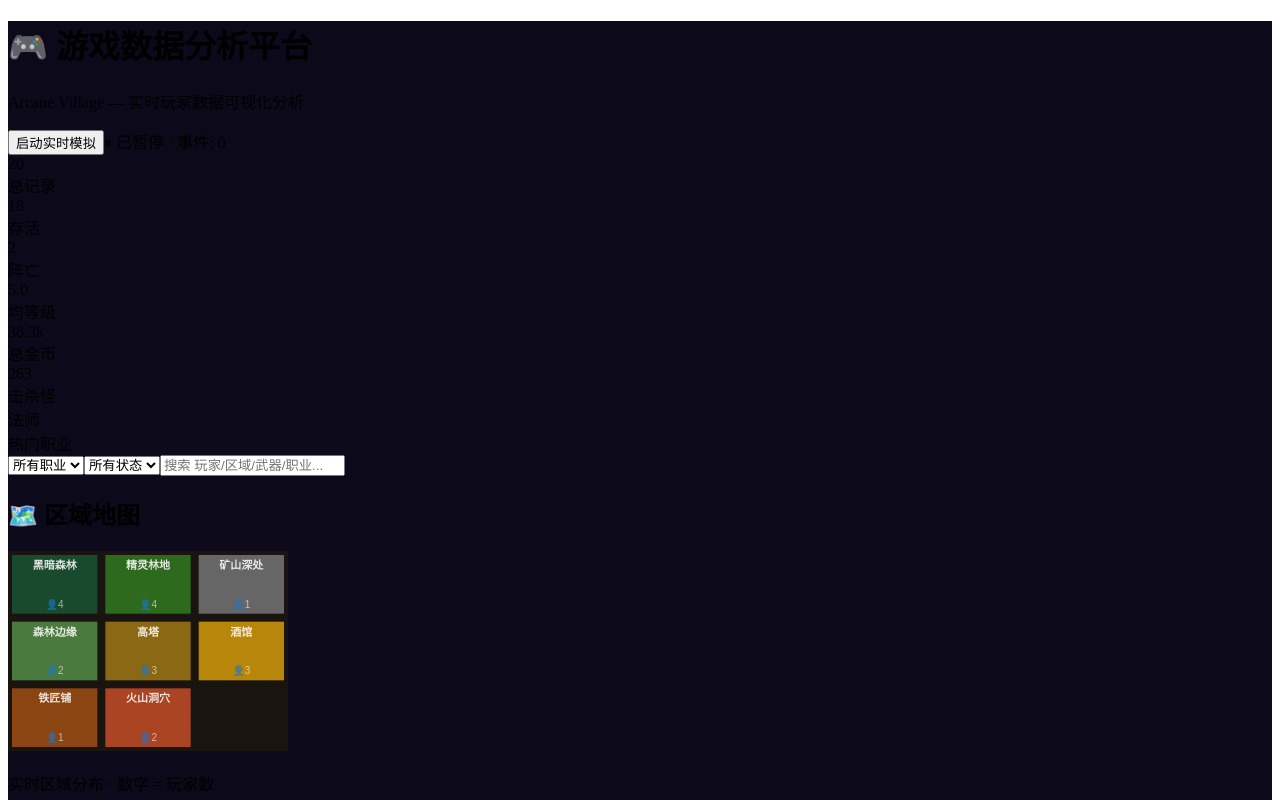
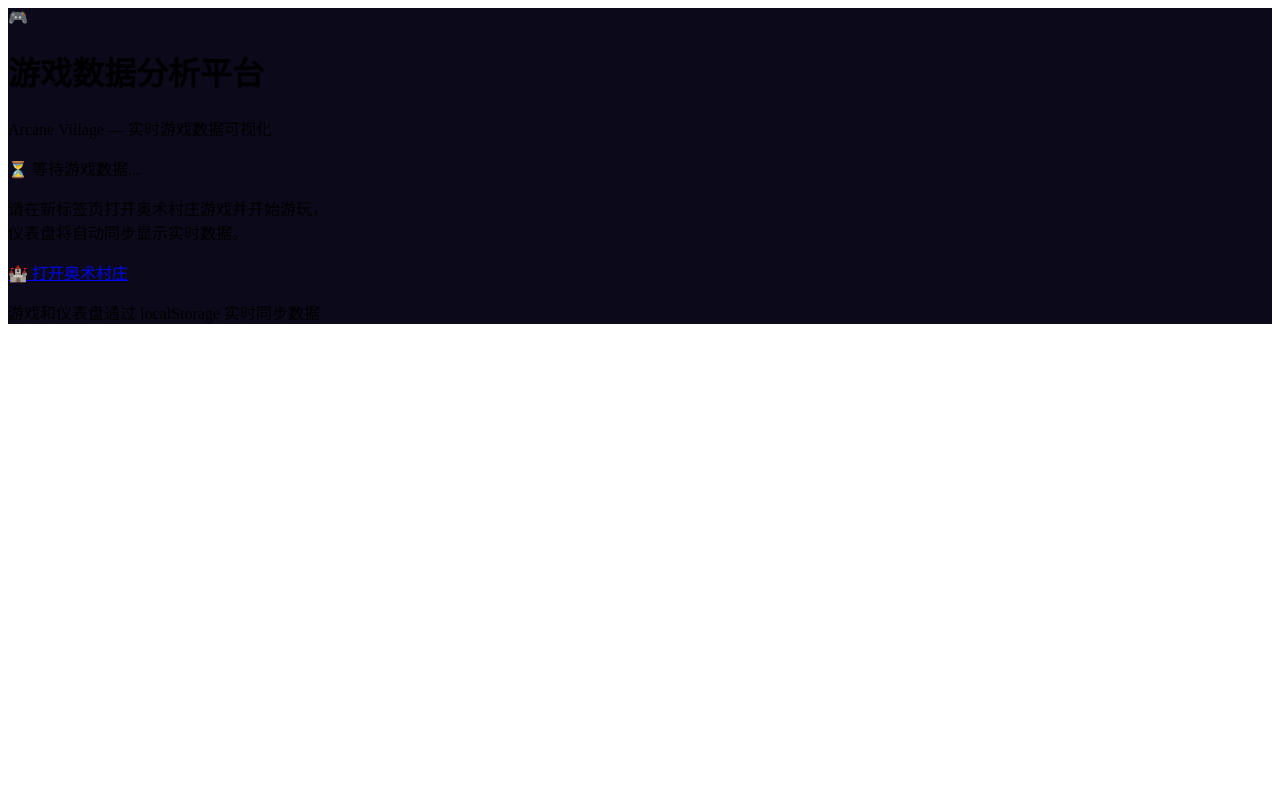
Before and after one commit to YYGSSH/game-data-analyzer, a React (Create React App) app: page / in a window 1280 px wide. Shown: the top 800 px of the page. Built offline with nearby package versions, Linux system fonts and the light colour scheme.

Commit message:
Connect dashboard to real Arcane Village game data via localStorage

```diff
--- a/src/App.js
+++ b/src/App.js
@@ -1,32 +1,57 @@
 import React, { useRef, useEffect, useState, useCallback } from "react";
-import staticData from "./data.json";
-import DataTable from "./components/DataTable";
 import DataCharts from "./components/DataCharts";
 import { motion } from "framer-motion";
-import { Input } from "./components/ui/input";
-import { Select } from "./components/ui/select";
-import { generateGameEvent, getSummaryStats } from "./gameSimulator";
 
-function GameMinimap({ data }) {
+const ZONE_LABELS = {
+  dark_forest: '黑暗森林', elf_woods: '精灵林地', mine: '矿山深处',
+  tavern: '酒馆', tower: '高塔', shop: '商铺', ruins: '古城遗迹', village: '村庄',
+};
+const ZONE_COLORS = {
+  dark_forest: '#1a4a2e', elf_woods: '#2d6a1e', mine: '#666',
+  tavern: '#b8860b', tower: '#8b6914', shop: '#daa520', ruins: '#887744', village: '#c4a060',
+};
+const NPC_COLORS = {
+  '艾德里克': '#9966cc', '莱拉': '#66cc66', '布罗加': '#cc8844', '米拉': '#cc6666', '凯尔': '#cc9944',
+};
+
+function GameMinimap({ gameState }) {
   const canvasRef = useRef(null);
-  const ZONE_COLORS = {
-    '黑暗森林': '#1a4a2e', '精灵林地': '#2d6a1e', '矿山深处': '#666',
-    '森林边缘': '#4a7a3e', '高塔': '#8b6914', '酒馆': '#b8860b',
-    '铁匠铺': '#8b4513', '火山洞穴': '#aa4422', '龙巢': '#cc3333', '古城遗迹': '#887744'
-  };
 
   useEffect(() => {
     const canvas = canvasRef.current;
-    if (!canvas) return;
+    if (!canvas || !gameState) return;
     const ctx = canvas.getContext('2d');
     const w = canvas.width, h = canvas.height;
     ctx.fillStyle = '#1a1410';
     ctx.fillRect(0, 0, w, h);
 
+    // Collect zone data
     const zoneCounts = {};
-    data.forEach(d => { zoneCounts[d.zone] = (zoneCounts[d.zone] || 0) + 1; });
+    const zoneNpcs = {};
+    const zoneMonsters = {};
+
+    if (gameState.player) {
+      const z = gameState.player.zone;
+      zoneCounts[z] = (zoneCounts[z] || 0) + 1;
+    }
+    (gameState.npcs || []).forEach(n => {
+      zoneCounts[n.zone] = (zoneCounts[n.zone] || 0) + 1;
+      zoneNpcs[n.zone] = (zoneNpcs[n.zone] || 0) + 1;
+    });
+    (gameState.monsters || []).forEach(m => {
+      zoneCounts[m.zone] = (zoneCounts[m.zone] || 0) + 1;
+      zoneMonsters[m.zone] = (zoneMonsters[m.zone] || 0) + 1;
+    });
 
     const zones = Object.keys(zoneCounts);
+    if (!zones.length) {
+      ctx.fillStyle = '#888';
+      ctx.font = '14px sans-serif';
+      ctx.textAlign = 'center';
+      ctx.fillText('等待游戏数据...', w / 2, h / 2);
+      return;
+    }
+
     const cols = Math.ceil(Math.sqrt(zones.length));
     const cellW = w / cols, cellH = h / Math.ceil(zones.length / cols);
 
@@ -37,102 +62,128 @@ function GameMinimap({ data }) {
       ctx.fillStyle = ZONE_COLORS[zone] || '#4a3a2a';
       ctx.fillRect(x, y, cw, ch);
       ctx.fillStyle = 'rgba(255,255,255,0.85)';
-      ctx.font = 'bold 11px sans-serif';
+      ctx.font = 'bold 10px sans-serif';
       ctx.textAlign = 'center';
-      ctx.fillText(zone.slice(0, 4), x + cw / 2, y + 14);
-      ctx.font = '10px sans-serif';
+      ctx.fillText((ZONE_LABELS[zone] || zone).slice(0, 4), x + cw / 2, y + 14);
+      ctx.font = '9px sans-serif';
       ctx.fillStyle = 'rgba(255,255,255,0.6)';
-      ctx.fillText('👤' + zoneCounts[zone], x + cw / 2, y + ch - 6);
+      const n = zoneNpcs[zone] || 0, m = zoneMonsters[zone] || 0;
+      ctx.fillText('P:' + zoneCounts[zone] + ' N:' + n + ' M:' + m, x + cw / 2, y + ch - 6);
     });
-  }, [data]);
+  }, [gameState]);
 
   return (
     <div className="bg-gray-800 rounded-2xl shadow p-4 border border-gray-700">
-      <h2 className="text-lg font-semibold text-gray-100 mb-3">🗺️ 区域地图</h2>
-      <canvas ref={canvasRef} width={280} height={200} className="w-full rounded-lg border border-gray-700" />
-      <p className="text-xs text-gray-400 mt-2">实时区域分布 · 数字 = 玩家数</p>
+      <h2 className="text-lg font-semibold text-gray-100 mb-3">🗺️ 实时区域热力图</h2>
+      <canvas ref={canvasRef} width={300} height={220} className="w-full rounded-lg border border-gray-700" />
+      <p className="text-xs text-gray-400 mt-2">P=玩家 N=NPC M=怪物</p>
     </div>
   );
 }
 
 function App() {
-  const [gameData, setGameData] = useState([...staticData]);
-  const [isRunning, setIsRunning] = useState(false);
-  const [eventCount, setEventCount] = useState(0);
-  const [category, setCategory] = useState("All");
-  const [status, setStatus] = useState("All");
-  const [search, setSearch] = useState("");
+  const [gameState, setGameState] = useState(null);
+  const [history, setHistory] = useState([]);
+  const [connected, setConnected] = useState(false);
   const timerRef = useRef(null);
+  const lastTurnRef = useRef(0);
 
-  const addEvent = useCallback(() => {
-    setGameData(prev => [...prev.slice(-199), generateGameEvent()]);
-    setEventCount(c => c + 1);
+  const pollGameState = useCallback(() => {
+    try {
+      const raw = localStorage.getItem('arcane_village_state');
+      if (!raw) return;
+      const data = JSON.parse(raw);
+      if (data.turn !== lastTurnRef.current) {
+        lastTurnRef.current = data.turn;
+        setGameState(data);
+        setConnected(true);
+        setHistory(prev => {
+          const next = [...prev, {
+            turn: data.turn,
+            time: data.gameTime,
+            level: data.player?.level || 1,
+            hp: data.player?.hp || 0,
+            gold: data.player?.gold || 0,
+            monsters: (data.monsters || []).length,
+          }];
+          return next.slice(-60);
+        });
+      }
+    } catch (e) {}
   }, []);
 
-  const startSimulation = () => {
-    if (isRunning) return;
-    setIsRunning(true);
-    timerRef.current = setInterval(addEvent, 2000);
-  };
+  useEffect(() => {
+    timerRef.current = setInterval(pollGameState, 500);
+    return () => { if (timerRef.current) clearInterval(timerRef.current); };
+  }, [pollGameState]);
 
-  const stopSimulation = () => {
-    setIsRunning(false);
-    if (timerRef.current) { clearInterval(timerRef.current); timerRef.current = null; }
-  };
+  if (!connected) {
+    return (
+      <div className="min-h-screen flex items-center justify-center" style={{ background: '#0c0a1a' }}>
+        <div className="text-center">
+          <div className="text-6xl mb-6">🎮</div>
+          <h1 className="text-2xl font-bold text-gray-100 mb-3">游戏数据分析平台</h1>
+          <p className="text-gray-400 mb-6">Arcane Village — 实时游戏数据可视化</p>
+          <div className="bg-gray-800 rounded-xl p-6 border border-gray-700 max-w-md mx-auto">
+            <p className="text-yellow-400 text-lg mb-4">⏳ 等待游戏数据...</p>
+            <p className="text-gray-400 text-sm mb-4">
+              请在新标签页打开奥术村庄游戏并开始游玩，<br />
+              仪表盘将自动同步显示实时数据。
+            </p>
+            <a href="https://yygssh.github.io/arcane-village/"
+              target="_blank" rel="noopener noreferrer"
+              className="inline-block px-6 py-3 bg-purple-600 hover:bg-purple-500 text-white rounded-lg text-sm font-medium transition-colors">
+              🏰 打开奥术村庄
+            </a>
+            <p className="text-gray-600 text-xs mt-4">
+              游戏和仪表盘通过 localStorage 实时同步数据
+            </p>
+          </div>
+        </div>
+      </div>
+    );
+  }
 
-  useEffect(() => { return () => { if (timerRef.current) clearInterval(timerRef.current); }; }, []);
+  const p = gameState?.player || {};
+  const npcs = gameState?.npcs || [];
+  const monsters = gameState?.monsters || [];
+  const events = gameState?.recentEvents || [];
 
-  const filtered = gameData.filter((row) => {
-    return (
-      (category === "All" || row.class === category) &&
-      (status === "All" || row.status === status) &&
-      (search === "" ||
-        row.player.toLowerCase().includes(search.toLowerCase()) ||
-        row.zone.toLowerCase().includes(search.toLowerCase()) ||
-        row.weapon.toLowerCase().includes(search.toLowerCase()) ||
-        row.class.toLowerCase().includes(search.toLowerCase()))
-    );
-  });
+  // Build chart data
+  const zoneData = {};
+  if (p.zone) zoneData[p.zone] = (zoneData[p.zone] || 0) + 1;
+  npcs.forEach(n => { zoneData[n.zone] = (zoneData[n.zone] || 0) + 1; });
+  monsters.forEach(m => { zoneData[m.zone] = (zoneData[m.zone] || 0) + 1; });
+  const zoneChart = Object.entries(zoneData).map(([k, v]) => ({ name: ZONE_LABELS[k] || k, count: v }));
 
-  const stats = getSummaryStats(gameData);
+  const monsterTypes = {};
+  monsters.forEach(m => { monsterTypes[m.type] = (monsterTypes[m.type] || 0) + 1; });
+  const monsterChart = Object.entries(monsterTypes).map(([k, v]) => ({ name: k, count: v }));
 
   return (
-    <div className="p-4 lg:p-6 min-h-screen" style={{background:'#0c0a1a'}}>
-      <motion.div initial={{opacity:0,y:-20}} animate={{opacity:1,y:0}} className="mb-6 flex flex-wrap items-center justify-between gap-3">
+    <div className="p-4 lg:p-6 min-h-screen" style={{ background: '#0c0a1a' }}>
+      <motion.div initial={{ opacity: 0, y: -20 }} animate={{ opacity: 1, y: 0 }} className="mb-6 flex flex-wrap items-center justify-between gap-3">
         <div>
           <h1 className="text-2xl font-bold text-gray-100">🎮 游戏数据分析平台</h1>
-          <p className="text-gray-400 text-sm mt-1">Arcane Village — 实时玩家数据可视化分析</p>
+          <p className="text-gray-400 text-sm mt-1">
+            Arcane Village · 回合 {gameState?.turn} · 游戏时间 {Math.floor((gameState?.gameTime || 0) / 1000)}s
+          </p>
         </div>
-        <div className="flex items-center gap-3">
-          {!isRunning ? (
-            <button onClick={startSimulation}
-              className="px-4 py-2 bg-purple-600 hover:bg-purple-500 text-white rounded-lg text-sm font-medium transition-colors flex items-center gap-2">
-              <span className="w-2 h-2 rounded-full bg-green-400" />
-              启动实时模拟
-            </button>
-          ) : (
-            <button onClick={stopSimulation}
-              className="px-4 py-2 bg-gray-700 hover:bg-gray-600 text-gray-200 rounded-lg text-sm font-medium transition-colors flex items-center gap-2">
-              <span className="w-2 h-2 rounded-full bg-red-400 animate-pulse" />
-              停止模拟
-            </button>
-          )}
-          <span className="text-xs text-gray-500 bg-gray-800 px-2 py-1 rounded">
-            {isRunning ? '🔴 实时采集' : '⏸ 已暂停'} · 事件: {eventCount}
-          </span>
+        <div className="flex items-center gap-2">
+          <span className="w-2 h-2 rounded-full bg-green-400 animate-pulse" />
+          <span className="text-xs text-green-400">实时同步中</span>
         </div>
       </motion.div>
 
-      {/* Summary Bar */}
-      <motion.div className="grid grid-cols-4 lg:grid-cols-7 gap-3 mb-5" initial={{opacity:0}} animate={{opacity:1}}>
+      {/* Player Stats */}
+      <motion.div className="grid grid-cols-2 lg:grid-cols-6 gap-3 mb-5" initial={{ opacity: 0 }} animate={{ opacity: 1 }}>
         {[
-          { label: '总记录', value: stats.total, color: 'text-purple-400' },
-          { label: '存活', value: stats.alive, color: 'text-green-400' },
-          { label: '阵亡', value: stats.dead, color: 'text-red-400' },
-          { label: '均等级', value: stats.avgLevel, color: 'text-yellow-400' },
-          { label: '总金币', value: (stats.totalGold / 1000).toFixed(1) + 'k', color: 'text-amber-400' },
-          { label: '击杀怪', value: stats.totalMonsters, color: 'text-cyan-400' },
-          { label: '热门职业', value: stats.topClass, color: 'text-pink-400' },
+          { label: '等级', value: 'Lv.' + p.level, color: 'text-yellow-400' },
+          { label: '生命', value: p.hp + '/' + p.maxHp, color: 'text-red-400' },
+          { label: '法力', value: p.mp + '/' + p.maxMp, color: 'text-blue-400' },
+          { label: '金币', value: p.gold, color: 'text-amber-400' },
+          { label: '经验', value: p.exp + '/' + (p.level * 20), color: 'text-green-400' },
+          { label: '武器', value: p.weapon || '无', color: 'text-purple-400' },
         ].map((s, i) => (
           <div key={i} className="bg-gray-800 rounded-xl p-3 text-center border border-gray-700">
             <div className={`text-xl font-bold ${s.color}`}>{s.value}</div>
@@ -141,38 +192,99 @@ function App() {
         ))}
       </motion.div>
 
-      <div className="flex flex-wrap gap-3 mb-6">
-        <Select value={category} onChange={(e) => setCategory(e.target.value)}
-          className="w-36 bg-gray-800 text-gray-200 border-gray-700">
-          <option value="All">所有职业</option>
-          <option value="法师">法师</option><option value="精灵">精灵</option>
-          <option value="矮人">矮人</option><option value="猎人">猎人</option><option value="治疗师">治疗师</option>
-          <option value="战士">战士</option><option value="刺客">刺客</option><option value="德鲁伊">德鲁伊</option>
-        </Select>
-        <Select value={status} onChange={(e) => setStatus(e.target.value)}
-          className="w-32 bg-gray-800 text-gray-200 border-gray-700">
-          <option value="All">所有状态</option><option value="存活">存活</option><option value="阵亡">阵亡</option>
-        </Select>
-        <Input type="text" placeholder="搜索 玩家/区域/武器/职业..."
-          className="w-64 bg-gray-800 text-gray-200 border-gray-700"
-          value={search} onChange={(e) => setSearch(e.target.value)} />
-      </div>
+      <div className="grid grid-cols-1 lg:grid-cols-3 gap-4 mb-6">
+        {/* Minimap */}
+        <div className="lg:col-span-1">
+          <GameMinimap gameState={gameState} />
+        </div>
 
-      <div className="grid grid-cols-1 lg:grid-cols-3 gap-4 mb-6">
-        <div className="lg:col-span-1">
-          <GameMinimap data={filtered} />
-        </div>
-        <div className="lg:col-span-2">
-          <motion.div className="bg-gray-800 rounded-2xl shadow p-4 border border-gray-700"
-            initial={{opacity:0,y:20}} animate={{opacity:1,y:0}}>
-            <DataCharts data={filtered} />
-          </motion.div>
+        {/* Overview stats */}
+        <div className="lg:col-span-2 space-y-4">
+          <div className="grid grid-cols-3 gap-3">
+            <div className="bg-gray-800 rounded-xl p-4 text-center border border-gray-700">
+              <div className="text-2xl font-bold text-purple-400">{npcs.length}</div>
+              <div className="text-xs text-gray-500">活跃 NPC</div>
+            </div>
+            <div className="bg-gray-800 rounded-xl p-4 text-center border border-gray-700">
+              <div className="text-2xl font-bold text-red-400">{monsters.length}</div>
+              <div className="text-xs text-gray-500">存活怪物</div>
+            </div>
+            <div className="bg-gray-800 rounded-xl p-4 text-center border border-gray-700">
+              <div className="text-2xl font-bold text-green-400">{p.alive ? '存活' : '阵亡'}</div>
+              <div className="text-xs text-gray-500">玩家状态</div>
+            </div>
+          </div>
+
+          {/* Zone distribution */}
+          <div className="bg-gray-800 rounded-xl p-4 border border-gray-700">
+            <h3 className="text-sm font-semibold text-gray-200 mb-2">📍 区域分布</h3>
+            <div className="flex flex-wrap gap-2">
+              {zoneChart.map((z, i) => (
+                <div key={i} className="flex items-center gap-2 bg-gray-900 rounded-lg px-3 py-2 border border-gray-700">
+                  <span className="w-3 h-3 rounded-sm" style={{ background: ZONE_COLORS[Object.keys(zoneData)[i]] || '#666' }} />
+                  <span className="text-sm text-gray-200">{z.name}</span>
+                  <span className="text-xs text-gray-500">×{z.count}</span>
+                </div>
+              ))}
+            </div>
+          </div>
+
+          {/* Monster breakdown */}
+          {monsters.length > 0 && (
+            <div className="bg-gray-800 rounded-xl p-4 border border-gray-700">
+              <h3 className="text-sm font-semibold text-gray-200 mb-2">👹 怪物分布</h3>
+              <div className="flex flex-wrap gap-2">
+                {monsters.map((m, i) => (
+                  <div key={i} className="flex items-center gap-2 bg-gray-900 rounded-lg px-3 py-2 border border-gray-700">
+                    <span className="text-lg">{m.emoji}</span>
+                    <span className="text-sm text-gray-200">{m.type}</span>
+                    <span className="text-xs text-gray-500">HP {m.hp}/{m.maxHp}</span>
+                    <span className="text-xs text-gray-600">({m.zone && ZONE_LABELS[m.zone] || m.zone})</span>
+                  </div>
+                ))}
+              </div>
+            </div>
+          )}
         </div>
       </div>
 
-      <motion.div className="bg-gray-800 rounded-2xl shadow p-4 border border-gray-700"
-        initial={{opacity:0,y:20}} animate={{opacity:1,y:0}}>
-        <DataTable data={filtered} />
+      {/* NPC List */}
+      <motion.div className="bg-gray-800 rounded-xl p-4 border border-gray-700 mb-6" initial={{ opacity: 0 }} animate={{ opacity: 1 }}>
+        <h3 className="text-sm font-semibold text-gray-200 mb-3">👥 NPC 状态</h3>
+        <div className="grid grid-cols-2 lg:grid-cols-5 gap-2">
+          {npcs.map((n, i) => (
+            <div key={i} className="bg-gray-900 rounded-lg p-3 border border-gray-700 flex items-center gap-3">
+              <div className="w-3 h-3 rounded-full flex-shrink-0" style={{ background: NPC_COLORS[n.name] || '#888' }} />
+              <div>
+                <div className="text-sm text-gray-200 font-medium">{n.name}</div>
+                <div className="text-xs text-gray-500">{n.title} · {ZONE_LABELS[n.zone] || n.zone}</div>
+                <div className="text-xs text-gray-600">
+                  {n.state === 'walking' ? '🚶 移动中' : n.state === 'talking' ? '💬 对话中' : n.state === 'casting' ? '✨ 施法中' : '💤 待机'}
+                </div>
+              </div>
+            </div>
+          ))}
+        </div>
+      </motion.div>
+
+      {/* Recent Events */}
+      <motion.div className="bg-gray-800 rounded-xl p-4 border border-gray-700" initial={{ opacity: 0 }} animate={{ opacity: 1 }}>
+        <h3 className="text-sm font-semibold text-gray-200 mb-3">📜 最近事件</h3>
+        <div className="space-y-1 max-h-48 overflow-y-auto">
+          {events.length === 0 && <p className="text-gray-500 text-sm">暂无事件</p>}
+          {events.map((e, i) => (
+            <div key={i} className="text-sm text-gray-400 py-1 border-b border-gray-700/50 last:border-0">
+              <span className="text-gray-600 mr-2">[{e.time}]</span>
+              <span className={
+                e.cat === 'combat' ? 'text-red-400' :
+                e.cat === 'cast' ? 'text-yellow-400' :
+                e.cat === 'talk' ? 'text-green-400' :
+                e.cat === 'loot' ? 'text-amber-400' :
+                e.cat === 'system' ? 'text-gray-500 italic' : 'text-gray-400'
+              }>{e.msg}</span>
+            </div>
+          ))}
+        </div>
       </motion.div>
     </div>
   );
```
Also changed, not shown: 2 other files (tests, documents, lock files or other folders).
